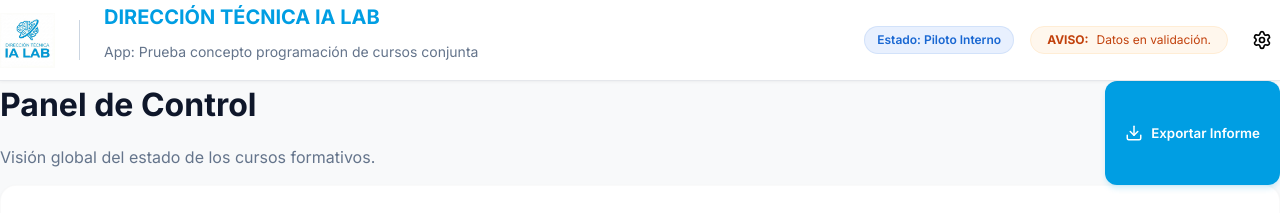
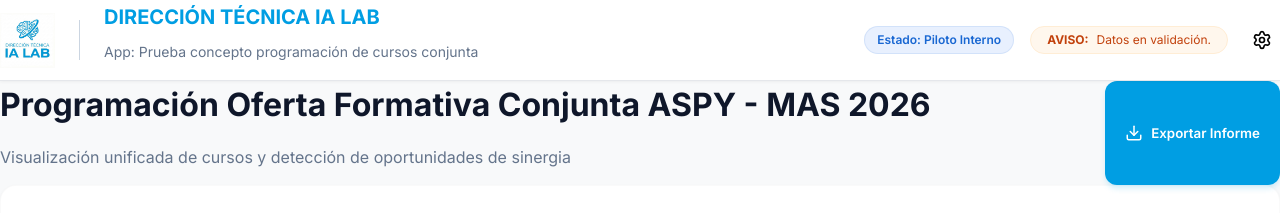
Before and after one commit to rgarciarojo76-ctrl/Direccion-Tecnica-Integracion-Formacion, a React (Vite) app: page / in a window 1280 px wide. Shown: the top 213 px of the page. Built offline with nearby package versions, Linux system fonts and the light colour scheme; no server answers.

Commit message:
feat: update page title to 'Programación Oferta Formativa Conjunta ASPY - MAS 2026'

```diff
--- a/package.json
+++ b/package.json
@@ -1,8 +1,8 @@
 {
   "name": "celestial-magnetar",
   "private": true,
-  "version": "0.6.6",
-  "buildTimestamp": "2026-02-09T21:00:00Z",
+  "version": "0.6.7",
+  "buildTimestamp": "2026-02-09T21:05:00Z",
   "type": "module",
   "scripts": {
     "dev": "vite",
--- a/src/App.jsx
+++ b/src/App.jsx
@@ -142,8 +142,12 @@ function App() {
         {/* Title Section */}
         <div className="mb-8 flex justify-between items-end">
           <div>
-            <h1 className="text-3xl font-bold text-slate-800 mb-2">Panel de Control</h1>
-            <p className="text-slate-500">Visión global del estado de los cursos formativos.</p>
+            <h1 className="text-3xl font-bold text-slate-800 mb-2">
+              Programación Oferta Formativa Conjunta ASPY - MAS 2026
+            </h1>
+            <p className="text-slate-500">
+              Visualización unificada de cursos y detección de oportunidades de sinergia
+            </p>
           </div>
           <button
             onClick={handleExport}
```
